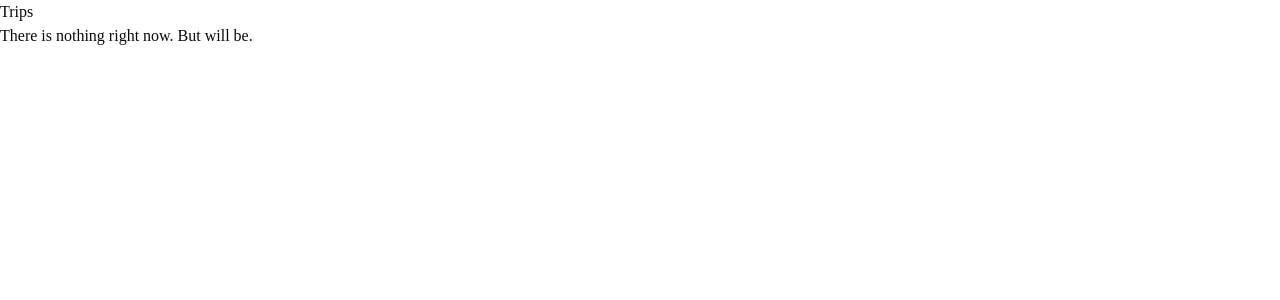
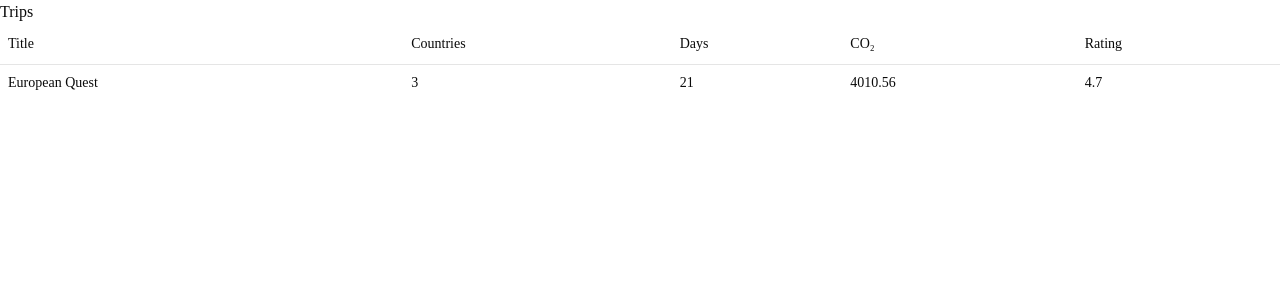
Before and after one commit to Blackwatch98/triply, a Next.js app: page / in a window 1280 px wide. Shown: the top 300 px of the page. Built offline with nearby package versions, Linux system fonts and the light colour scheme.

Commit message:
feat: Added trips table placeholder

```diff
--- a/package.json
+++ b/package.json
@@ -10,6 +10,7 @@
     "lint": "eslint"
   },
   "dependencies": {
+    "@tanstack/react-table": "^8.21.3",
     "class-variance-authority": "^0.7.1",
     "clsx": "^2.1.1",
     "lucide-react": "^1.16.0",
--- a/src/app/page.tsx
+++ b/src/app/page.tsx
@@ -1,10 +1,70 @@
+import {
+  Table,
+  TableBody,
+  TableCell,
+  TableHead,
+  TableHeader,
+  TableRow,
+} from "@/components/ui/table";
+import { Trip } from '@/types/trip'
+
+const trips: Trip[] = [
+  {
+    id: 1,
+    photoUrl: "https://picsum.photos/780/380?random=1",
+    title: "European Quest",
+    subtitle: "Lorem ipsum dolor sit amet",
+    countries: [
+      "Norway",
+      "Poland",
+      "Germany",
+    ],
+    days: 21,
+    co2kilograms: 4010.56,
+    rating: 4.7,
+    description: "Some descr.",
+    advantages: [
+      {
+        title: "1st advantage",
+        description: "Some advantage."
+      },
+      {
+        title: "2nd advantage",
+        description: "Some advantage."
+      },
+    ]
+  },
+];
+
 export default function Home() {
   return (
     <main>
       <h1>Trips</h1>
 
       <section>
-        <p>There is nothing right now. But will be.</p>
+        <Table>
+          <TableHeader>
+            <TableRow>
+              <TableHead>Title</TableHead>
+              <TableHead>Countries</TableHead>
+              <TableHead>Days</TableHead>
+              <TableHead>CO₂</TableHead>
+              <TableHead>Rating</TableHead>
+            </TableRow>
+          </TableHeader>
+
+          <TableBody>
+            {trips.map((trip) => (
+              <TableRow key={trip.id}>
+                <TableCell>{trip.title}</TableCell>
+                <TableCell>{trip.countries.length}</TableCell>
+                <TableCell>{trip.days}</TableCell>
+                <TableCell>{trip.co2kilograms}</TableCell>
+                <TableCell>{trip.rating}</TableCell>
+              </TableRow>
+            ))}
+          </TableBody>
+        </Table>
       </section>
     </main>
   );
--- /dev/null
+++ b/src/components/ui/table.tsx
@@ -0,0 +1,116 @@
+"use client"
+
+import * as React from "react"
+
+import { cn } from "@/lib/utils"
+
+function Table({ className, ...props }: React.ComponentProps<"table">) {
+  return (
+    <div
+      data-slot="table-container"
+      className="relative w-full overflow-x-auto"
+    >
+      <table
+        data-slot="table"
+        className={cn("w-full caption-bottom text-sm", className)}
+        {...props}
+      />
+    </div>
+  )
+}
+
+function TableHeader({ className, ...props }: React.ComponentProps<"thead">) {
+  return (
+    <thead
+      data-slot="table-header"
+      className={cn("[&_tr]:border-b", className)}
+      {...props}
+    />
+  )
+}
+
+function TableBody({ className, ...props }: React.ComponentProps<"tbody">) {
+  return (
+    <tbody
+      data-slot="table-body"
+      className={cn("[&_tr:last-child]:border-0", className)}
+      {...props}
+    />
+  )
+}
+
+function TableFooter({ className, ...props }: React.ComponentProps<"tfoot">) {
+  return (
+    <tfoot
+      data-slot="table-footer"
+      className={cn(
+        "border-t bg-muted/50 font-medium [&>tr]:last:border-b-0",
+        className
+      )}
+      {...props}
+    />
+  )
+}
+
+function TableRow({ className, ...props }: React.ComponentProps<"tr">) {
+  return (
+    <tr
+      data-slot="table-row"
+      className={cn(
+        "border-b transition-colors hover:bg-muted/50 has-aria-expanded:bg-muted/50 data-[state=selected]:bg-muted",
+        className
+      )}
+      {...props}
+    />
+  )
+}
+
+function TableHead({ className, ...props }: React.ComponentProps<"th">) {
+  return (
+    <th
+      data-slot="table-head"
+      className={cn(
+        "h-10 px-2 text-left align-middle font-medium whitespace-nowrap text-foreground [&:has([role=checkbox])]:pr-0",
+        className
+      )}
+      {...props}
+    />
+  )
+}
+
+function TableCell({ className, ...props }: React.ComponentProps<"td">) {
+  return (
+    <td
+      data-slot="table-cell"
+      className={cn(
+        "p-2 align-middle whitespace-nowrap [&:has([role=checkbox])]:pr-0",
+        className
+      )}
+      {...props}
+    />
+  )
+}
+
+function TableCaption({
+  className,
+  ...props
+}: React.ComponentProps<"caption">) {
+  return (
+    <caption
+      data-slot="table-caption"
+      className={cn("mt-4 text-sm text-muted-foreground", className)}
+      {...props}
+    />
+  )
+}
+
+export {
+  Table,
+  TableHeader,
+  TableBody,
+  TableFooter,
+  TableHead,
+  TableRow,
+  TableCell,
+  TableCaption,
+}
--- /dev/null
+++ b/src/types/trip.ts
@@ -0,0 +1,14 @@
+import { TripAdvantage } from "./tripAdvantage";
+
+export interface Trip {
+    id: number,
+    photoUrl: string,
+    title: string,
+    subtitle: string,
+    countries: string[],
+    days: number,
+    co2kilograms: number,
+    rating: number,
+    description: string,
+    advantages: TripAdvantage[],
+}
--- /dev/null
+++ b/src/types/tripAdvantage.ts
@@ -0,0 +1,4 @@
+export interface TripAdvantage {
+    title: string,
+    description: string
+}
```
Also changed, not shown: 1 other file (tests, documents, lock files or other folders).
